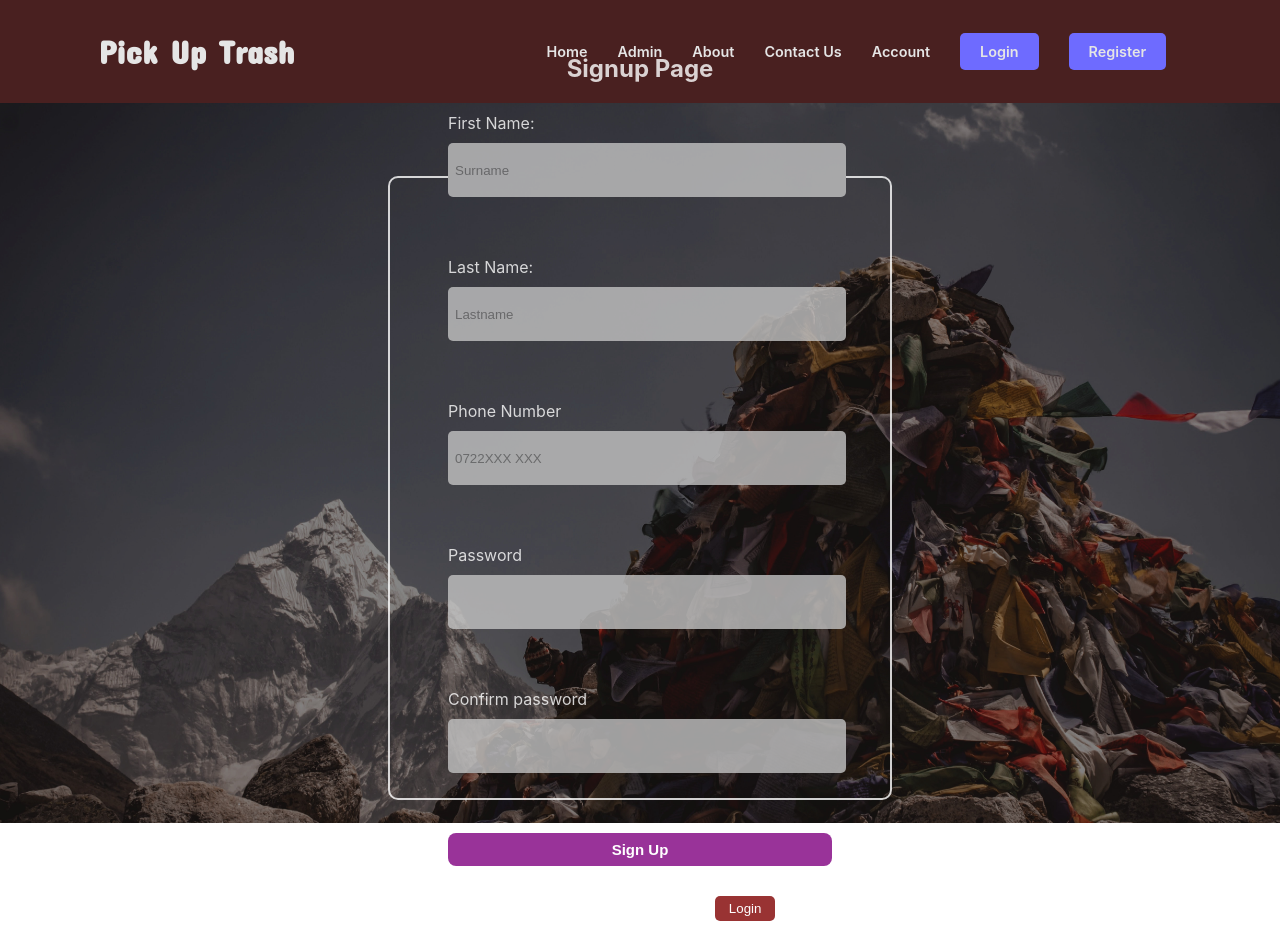
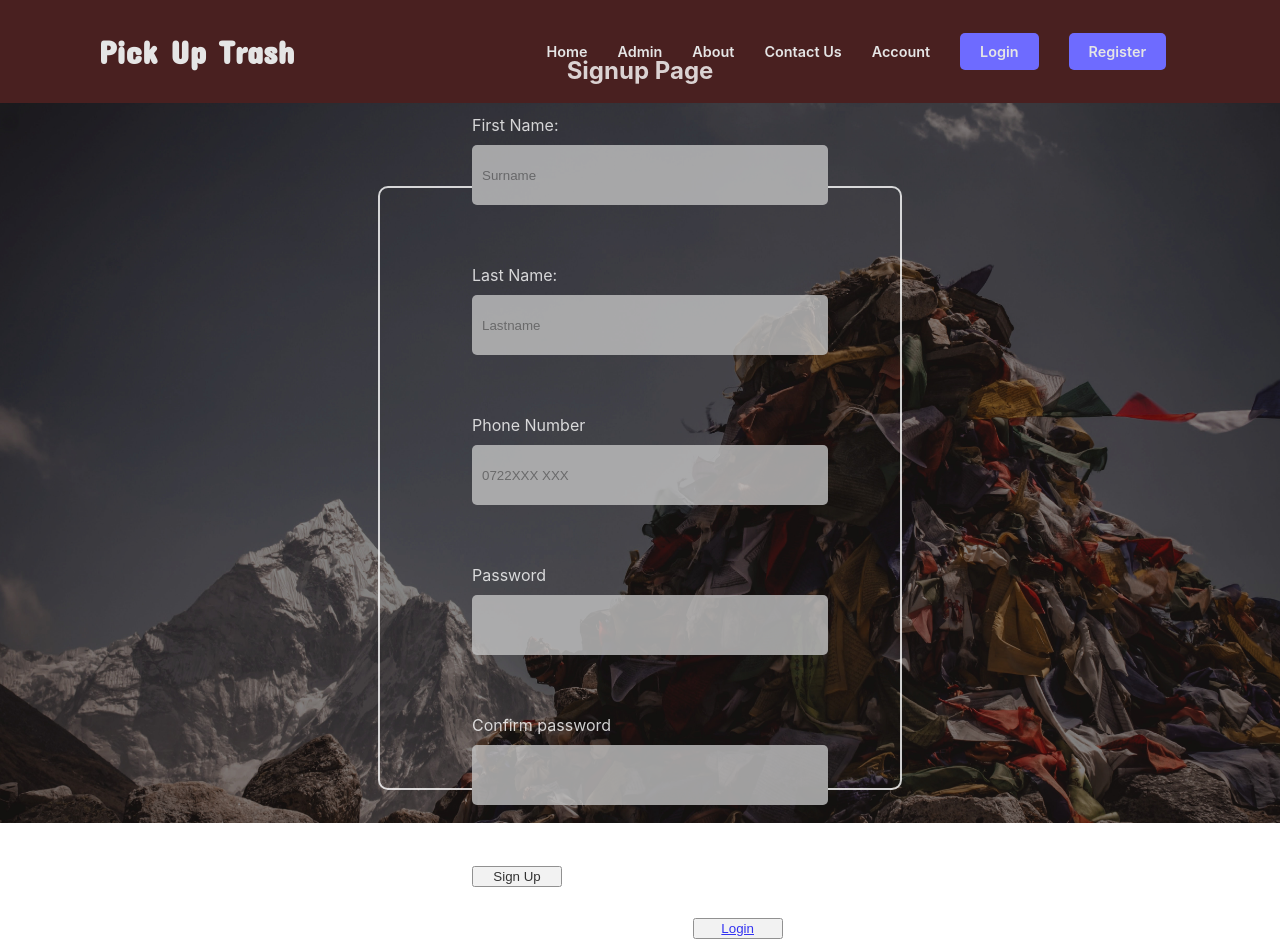
Before and after one commit to kiborgok/pick-up-trash, a React (Create React App) app: page /register in a window 1280 px wide. Built offline with nearby package versions, Linux system fonts and the light colour scheme.

Commit message:
patch:Styled signup.css

```diff
--- a/src/components/signup/signup.css
+++ b/src/components/signup/signup.css
@@ -29,53 +29,18 @@
   display: flex;
   flex-direction: column;
   justify-content: center;
-  align-items: center;
+  align-items: cen;
   width: 60vh;
   height: 70vh;
   border-radius: 10px;
   border: 2px solid white;
   color: white;
-  padding: 30px 10px;
 }
 
-.form-inputs{
-  width: 80%
+.form >input{
+  background-color: #C4C4C4;
 }
-
-.form > div > input{
-  margin-top: 10px;
-  background-color: #C4C4C4;
-  padding: 7px;
-  border-radius: 5px;
-  width:100%;
-  border: none;
-}
-.form-input-btn{
-  width: 100%;
-  padding: 8px;
-  background-color: purple;
-  border-radius: 8px;
-  border: none;
-  color: white;
-  font-weight: bold;
-  font-size: 15px;
-}
-
-.form-input-login{
-  margin-bottom:20px;
-}
-
-.l-btn{
-  margin-left:15px;
-  padding:5px;
-  width:60px;
-  background-color: maroon;
-  border-radius: 5px;
-  border: none;
+button{
+  width:90px;
 
 }
-
-.l-btn > a{
-  text-decoration: none;
-   color: white;
-}
```
